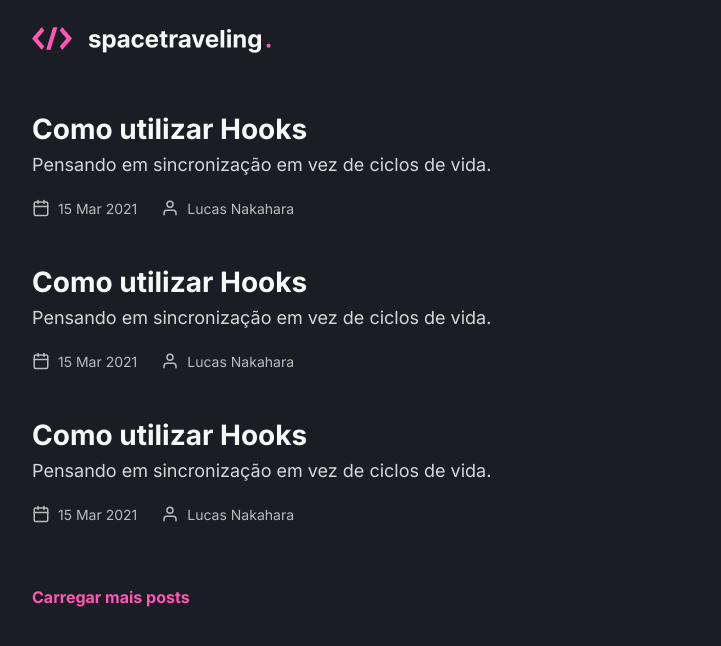
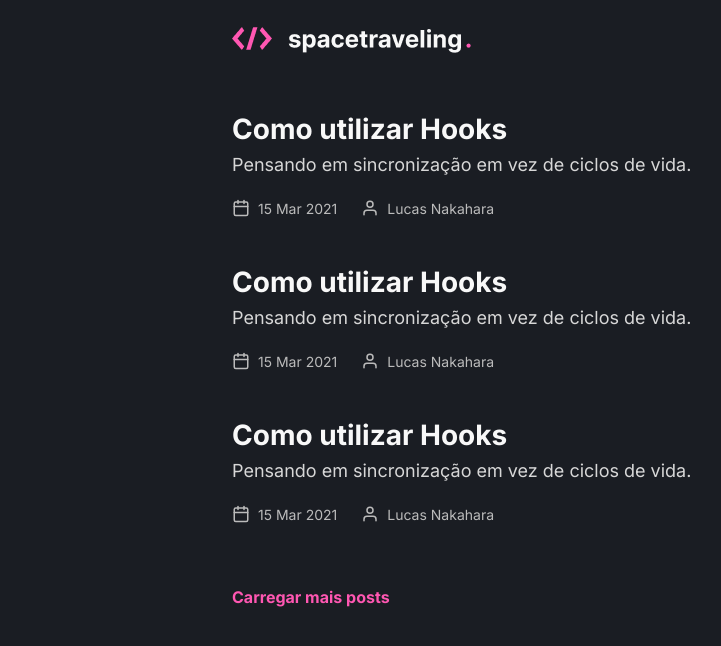
Before and after one commit to nakahwra/spacetraveling, a Next.js app: page / in a window 1280 px wide. Shown: the top 646 px of the page, without its empty margins (80-801 px from the left). Built offline with nearby package versions, Linux system fonts and the light colour scheme.

Commit message:
💄 Change website width

```diff
--- a/src/components/Header/header.module.scss
+++ b/src/components/Header/header.module.scss
@@ -7,7 +7,7 @@
 .headerContent {
   // border: 1px solid green;
 
-  max-width: 1120px;
+  max-width: var(--width);
   height: 100%;
   padding: 0 2rem;
   margin: 0 auto;
--- a/src/pages/home.module.scss
+++ b/src/pages/home.module.scss
@@ -1,5 +1,5 @@
 .container {
-  max-width: 1120px;
+  max-width: var(--width);
   margin: 0 auto;
   padding: 2rem 2rem;
   height: calc(100vh - 5rem); // 100% da view-height descontando o altura do header
--- a/src/styles/globals.scss
+++ b/src/styles/globals.scss
@@ -13,6 +13,8 @@
   --gray-900: #1A1D23;
 
   --pink-500: #FF57B2;
+
+  --width: 720px;
 }
 
 @media (max-width: 1080px) {
```
